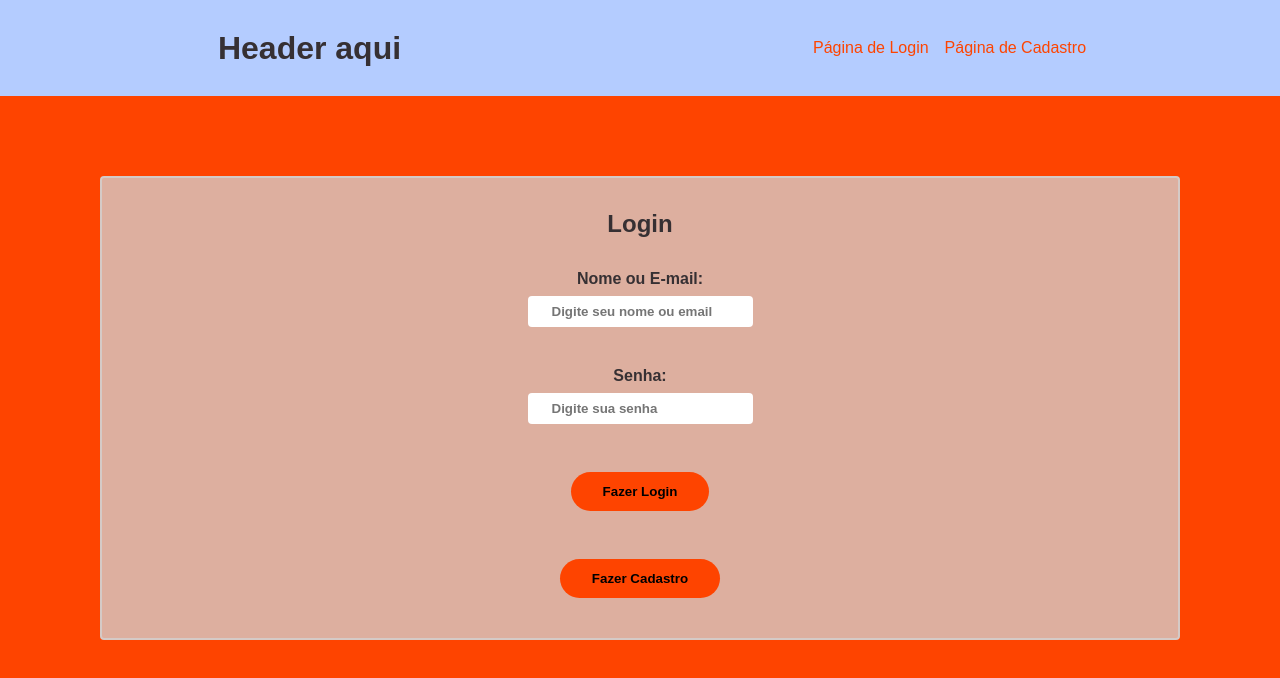
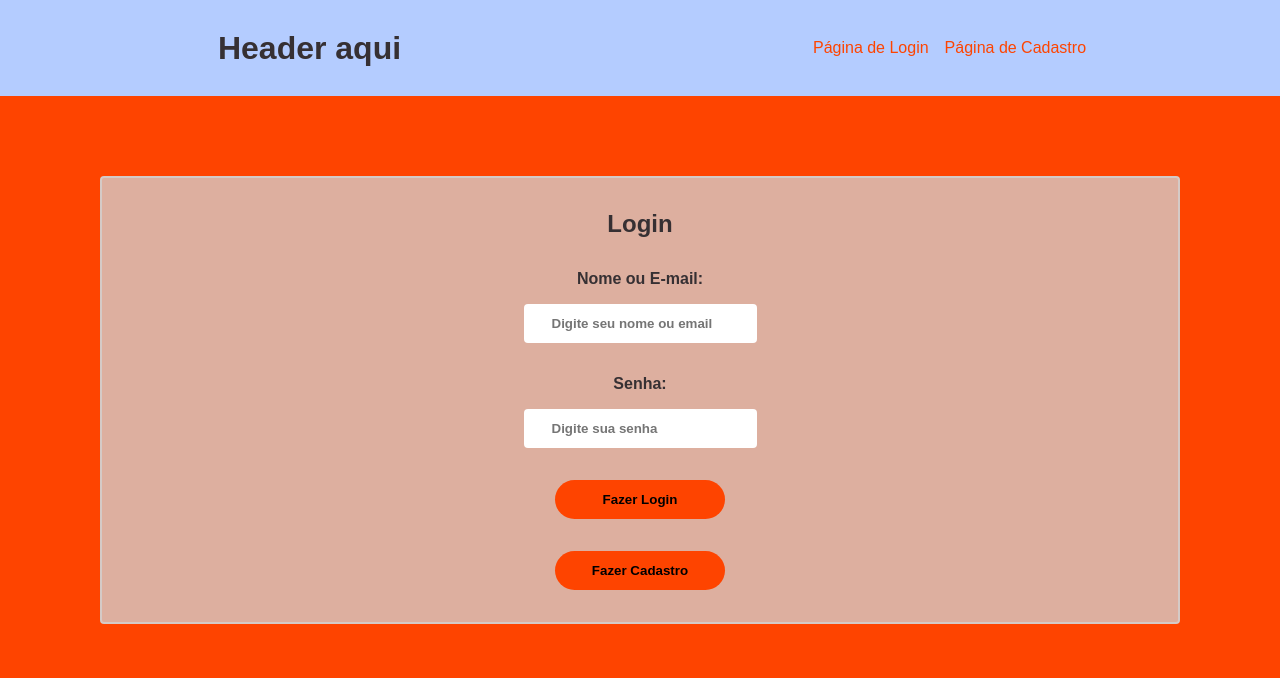
Before and after one commit to gabrlcj/squad4-frontend, a React (Create React App) app: page / in a window 1280 px wide. Shown: the top 678 px of the page. Built offline with nearby package versions, Linux system fonts and the light colour scheme.

Commit message:
:lipstick: styles: Alterando estilos temporários

```diff
--- a/src/components/LoginPage/styles.js
+++ b/src/components/LoginPage/styles.js
@@ -23,11 +23,11 @@ export const Container = styled.form`
     font-weight: 700;
 
     input {
-      padding: 0.5rem 1.5rem;
+      padding: 0.75rem 1.75rem;
       border: 0;
       border-radius: 0.25rem;
       outline: transparent;
-      margin: 0.5rem 0;
+      margin-top: 1rem;
 
       transition: filter 0.2s;
 
@@ -51,7 +51,7 @@ export const Container = styled.form`
     border-radius: 1.25rem;
     font-weight: 700;
     background: var(--background);
-    margin: 0.5rem 0;
+    width: 170px;
 
     transition: filter 0.2s;
 
--- a/src/components/RegisterPage/styles.js
+++ b/src/components/RegisterPage/styles.js
@@ -23,11 +23,11 @@ export const Container = styled.form`
     font-weight: 700;
 
     input {
-      padding: 0.5rem 1.5rem;
+      padding: 0.75rem 1.75rem;
       border: 0;
       border-radius: 0.25rem;
       outline: transparent;
-      margin: 0.5rem 0;
+      margin-top: 1rem;
 
       transition: filter 0.2s;
 
@@ -51,7 +51,7 @@ export const Container = styled.form`
     border-radius: 1.25rem;
     font-weight: 700;
     background: var(--background);
-    margin: 0.5rem 0;
+    width: 170px;
 
     transition: filter 0.2s;
 
```
